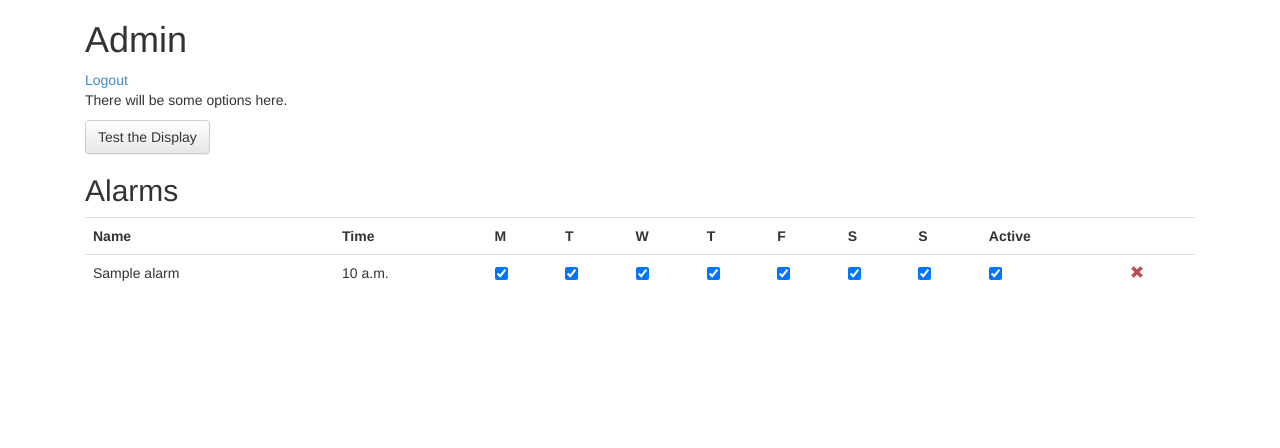
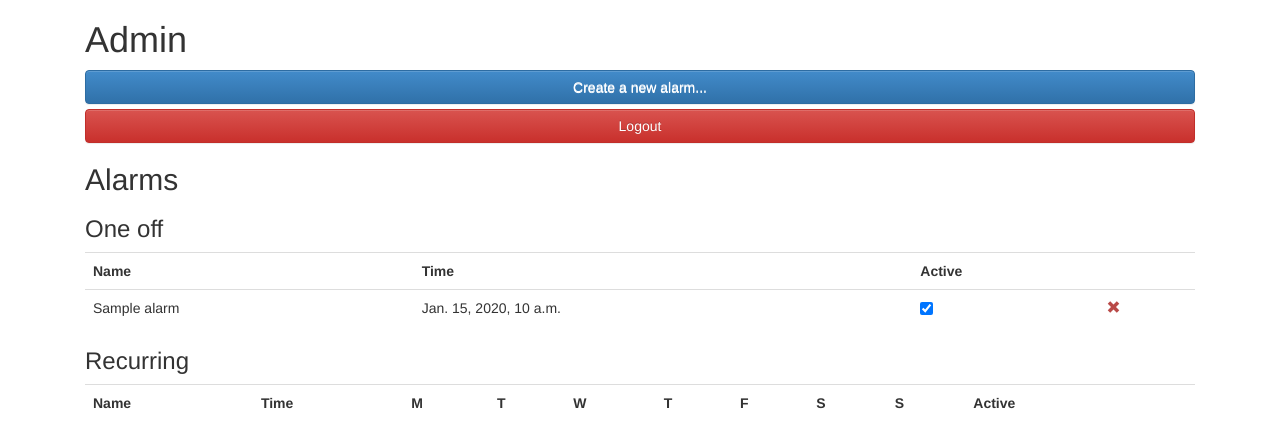
Before and after one commit to Tyler-Ward/GolemClock, a Django app: page /main in a window 1280 px wide. Shown: the top 448 px of the page. Run offline with Django 3.2, Linux system fonts and the light colour scheme; a user stored in the database is signed in; tables that the repository leaves empty hold one stand-in row (values such as "Sample post"); lists and menus that the app fills with data are empty.

Commit message:
Split the display of recurring and one-off events in the main.html view

```diff
--- a/webface/golem/templates/main.html
+++ b/webface/golem/templates/main.html
@@ -3,14 +3,29 @@
 
 {% block content %}
 <h1>Admin</h1>
-<a href="/logout">Logout</a>
-<p>There will be some options here.</p>
-
-<p>
-	<button type="button" class="btn btn-default" id="btn-test-display">Test the Display</button>
-</p>
+<button type="button" class="btn btn-default btn-block btn-primary" id="btn-test-display">Create a new alarm...</button>
+<a class="btn btn-danger btn-block" href="/logout">Logout</a>
 
 <h2>Alarms</h2>
+<h3>One off</h3>
+<table class="table">
+	<tr>
+		<th>Name</th>
+		<th>Time</th>
+		<th>Active</th>
+		<th></th>
+	</tr>
+	{% for alarm in one_off %}
+	<tr id="{{ alarm.id }}">
+		<td class="alarm-name">{{ alarm.name }}</td>
+		<td class="alarm-time">{{ alarm.time }}</td>
+		<td class="alarm-activated"><input type="checkbox" {% if alarm.activated %}checked="checked"{% endif %}/></td>
+		<td class="alarm-delete"><span class="glyphicon glyphicon-remove text-danger"></span></td>
+	</tr>
+	{% endfor %}
+</table>
+
+<h3>Recurring</h3>
 <table class="table">
 	<tr>
 		<th>Name</th>
@@ -25,7 +40,7 @@
 		<th>Active</th>
 		<th></th>
 	</tr>
-	{% for alarm in alarms %}
+	{% for alarm in recurring %}
 	<tr id="{{ alarm.id }}">
 		<td class="alarm-name">{{ alarm.name }}</td>
 		<td class="alarm-time">{{ alarm.time.time }}</td>
--- a/webface/golem/views.py
+++ b/webface/golem/views.py
@@ -58,7 +58,9 @@ def snooze_alarm_view(request):
 
 @login_required
 def main_view(request):
-	c = RequestContext(request, {"alarms":Alarm.objects.filter(manual=True)})
+	context_dict = {"recurring":Alarm.objects.filter(manual=True,time__year=1970),
+									"one_off":Alarm.objects.filter(manual=True).exclude(time__year=1970)}
+	c = RequestContext(request, context_dict)
 	return render_to_response("main.html", context_instance=c)
 
 @login_required
```
